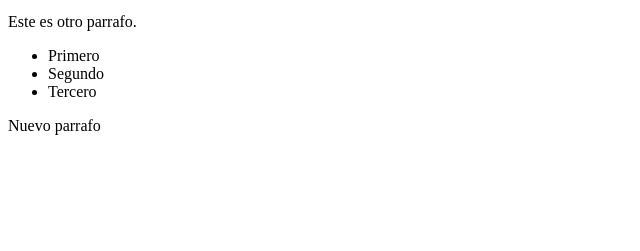
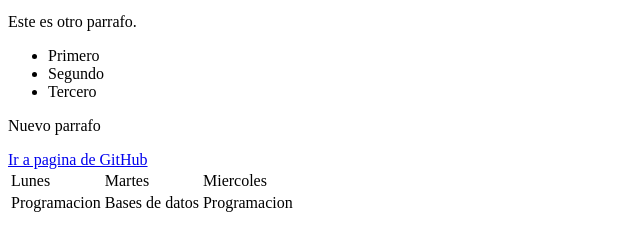
Before and after one commit to aanndraa/index-ejercicio, a plain HTML site: page index.html in a window 1280 px wide. Shown: the part 101-352 px from the top of the page, without its empty margins (0-640 px from the left). Drawn offline with Linux system fonts and the light colour scheme.

Commit message:
Añadir tabla en el archivo index.html

```diff
--- a/index.html
+++ b/index.html
@@ -17,5 +17,20 @@
     </ul>
 
     <p> Nuevo parrafo </p>
+
+    <a href="https://github.com/"> Ir a pagina de GitHub</a>
+
+    <table>
+        <tr>
+            <td> Lunes </td>
+            <td> Martes </td>
+            <td> Miercoles </td>
+        </tr>
+        <tr>
+            <td> Programacion </td>
+            <td> Bases de datos </td>
+            <td> Programacion </td>
+        </tr>
+    </table>
 </body>
 </html>
```
